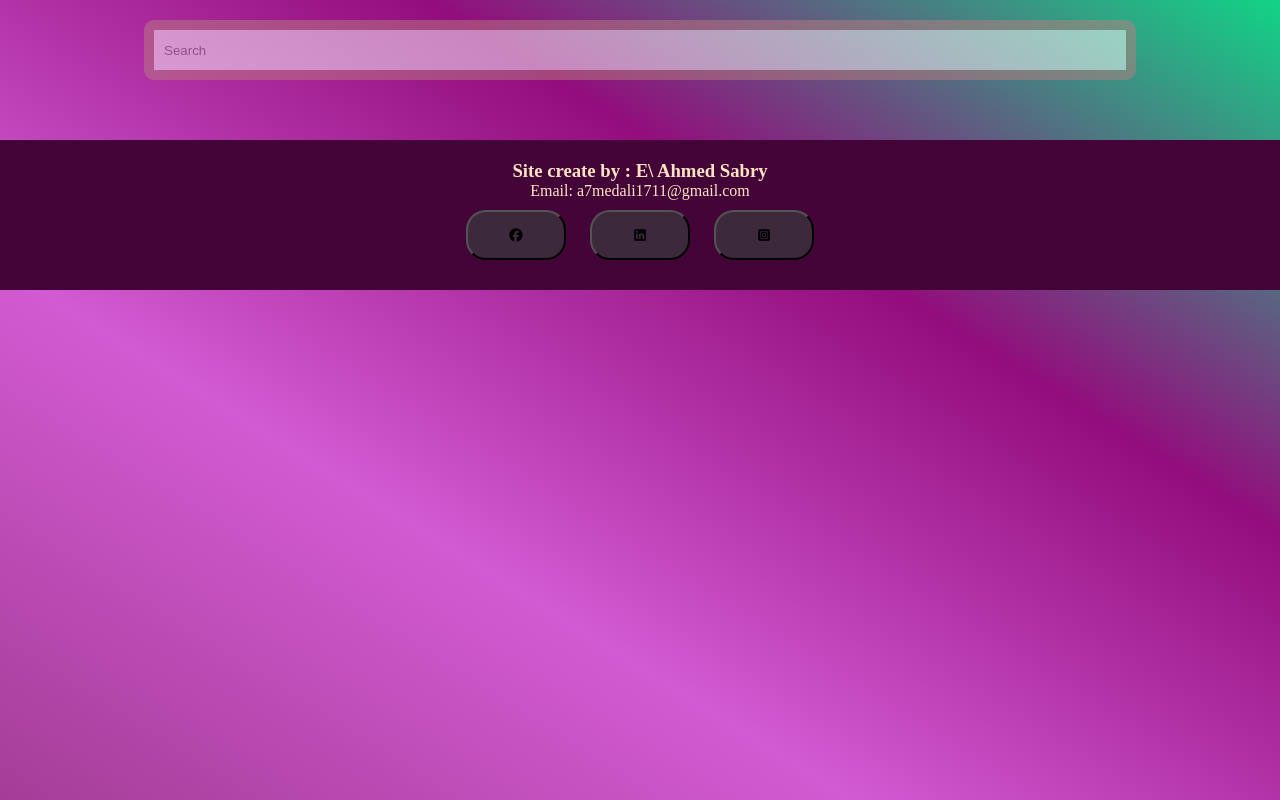
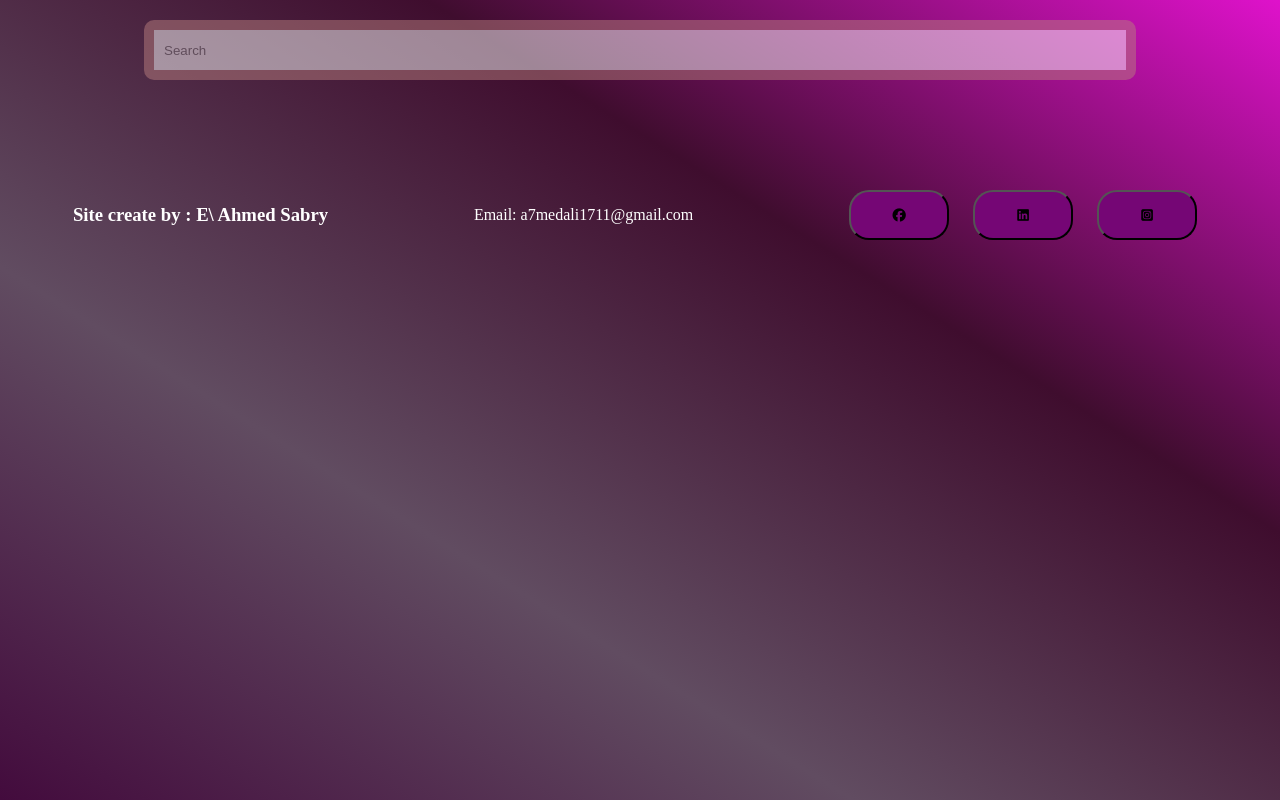
Before and after one commit to AhmedSabry1711/stunning-waddle, a plain HTML site: page index.html in a window 1280 px wide. Drawn offline with Linux system fonts and the light colour scheme; no server answers.

Commit message:
Update style.css

```diff
--- a/style.css
+++ b/style.css
@@ -9,7 +9,7 @@
 }
 
 body{
-    background-image: linear-gradient( to top right,rgb(165, 61, 151),rgba(195, 34, 195, 0.745),rgb(147, 13, 125),rgb(17, 212, 134));
+    background-image: linear-gradient( to top right,rgb(67, 11, 61),rgba(43, 15, 43, 0.745),rgb(63, 13, 46),rgb(223, 18, 203));
     background-repeat: no-repeat;
     background-attachment: fixed;
     display: grid;
@@ -72,7 +72,7 @@ span:hover{
     display: flex;
     justify-content: start;
      gap:10px;
-     width: 100%;
+     width: 90%;
      border-bottom:1px solid gray;
     }
 
@@ -115,12 +115,10 @@ aside{
 
 footer{
     display: flex;
-    flex-direction: column;
+    justify-content: space-around;
     align-items: center;
-    justify-content: center;
     grid-area: footer;
-    background-color: rgb(67, 5, 56);
-    color: bisque;
+    color:white;
     bottom: 0px;
 
 
@@ -151,5 +149,5 @@ button{
     width: 100px;
     height: 50px;
     border-radius: 20px;
-    background-color: rgb(60, 41, 60);
+    background-color: rgb(117, 6, 117);
 }
```
